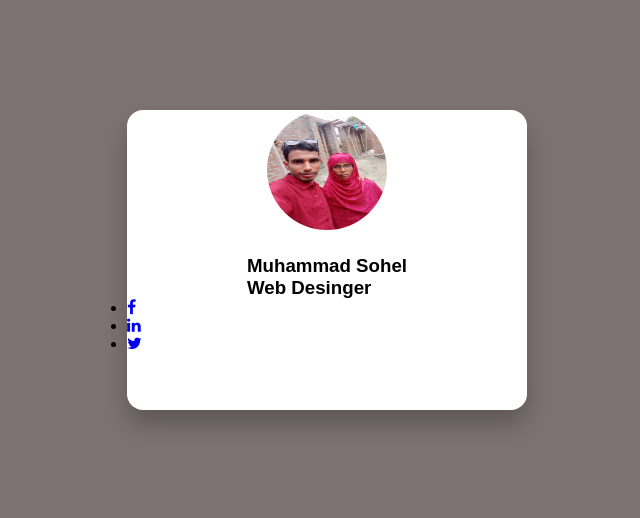
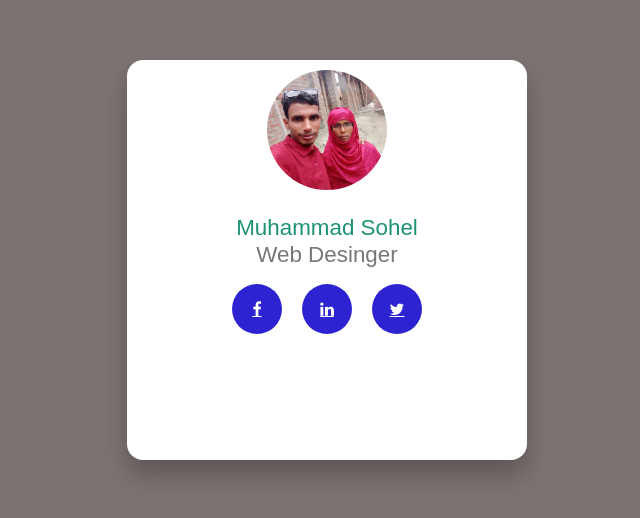
Before and after one commit to sohel369/js-dark-mode-and-white-mode, a plain HTML site: page index.html in a window 1280 px wide. Shown: the part 140-658 px from the top of the page, without its empty margins (313-953 px from the left). Drawn offline with Linux system fonts and the light colour scheme.

Commit message:
2nd  updated

```diff
--- a/css/style.css
+++ b/css/style.css
@@ -17,7 +17,7 @@ section {
 section .card {
     position: relative;
     width: 400px;
-    height: 300px;
+    height: 400px;
     background: #fff;
     box-shadow: 0 15px 25px rgba(0, 0, 0, 0.25);
     border-radius: 16px;
@@ -26,18 +26,66 @@ section .card {
 }
 
 section .card .content,
-section .card .imgtext {
+section .card .content {
     display: flex;
     justify-content: center;
     align-items: center;
     flex-direction: column;
 }
 
-section .card .imgtext img {
+section .card .imgtext {
     height: 120px;
     width: 120px;
     position: relative;
     overflow: hidden;
     border-radius: 50%;
     margin-bottom: 25px;
+    margin-top: 10px;
 }
+
+section .card .imgtext img {
+    position: absolute;
+    top: 0;
+    left: 0;
+    width: 100%;
+    height: 100%;
+    object-fit: cover;
+}
+
+section .card h3 {
+    font-weight: 500;
+    font-size: 1.4em;
+    line-height: 1.2em;
+    text-align: center;
+    color: #1e9275;
+}
+
+section .card h3 span {
+    font-weight: 400;
+    color: #777;
+    text-align: center;
+}
+
+section .card .sci {
+    display: flex;
+    position: relative;
+    margin-top: 15px;
+    justify-content: center;
+}
+
+section .card .sci li {
+    list-style: none;
+}
+
+section .card .sci li a {
+    position: relative;
+    width: 50px;
+    height: 50px;
+    background: #2e23d1;
+    border-radius: 50%;
+    justify-content: center;
+    align-items: center;
+    display: flex;
+    color: white;
+    margin: 0 10px
+}
--- a/index.html
+++ b/index.html
@@ -15,20 +15,14 @@
         <div class="card">
             <div class="content">
                 <div class="imgtext">
-                    <img src="/img/sohels mother.jpg">
+                    <img src="./img/sohels mother.jpg">
                 </div>
                 <h3>Muhammad Sohel <br><span>Web Desinger</span></h3>
             </div>
             <ul class="sci">
-                <li>
-                    <a href="#"><i class="fa fa-facebook" aria-hidden="true"></i></a>
-                </li>
-                <li>
-                    <a href="#"><i class="fa fa-linkedin" aria-hidden="true"></i></a>
-                </li>
-                <li>
-                    <a href="#"><i class="fa fa-twitter" aria-hidden="true"></i></a>
-                </li>
+                <li><a href="#"><i class="fa fa-facebook" aria-hidden="true"></i></a></li>
+                <li><a href="#"><i class="fa fa-linkedin" aria-hidden="true"></i></a></li>
+                <li><a href="#"><i class="fa fa-twitter" aria-hidden="true"></i></a></li>
             </ul>
         </div>
     </section>
```
